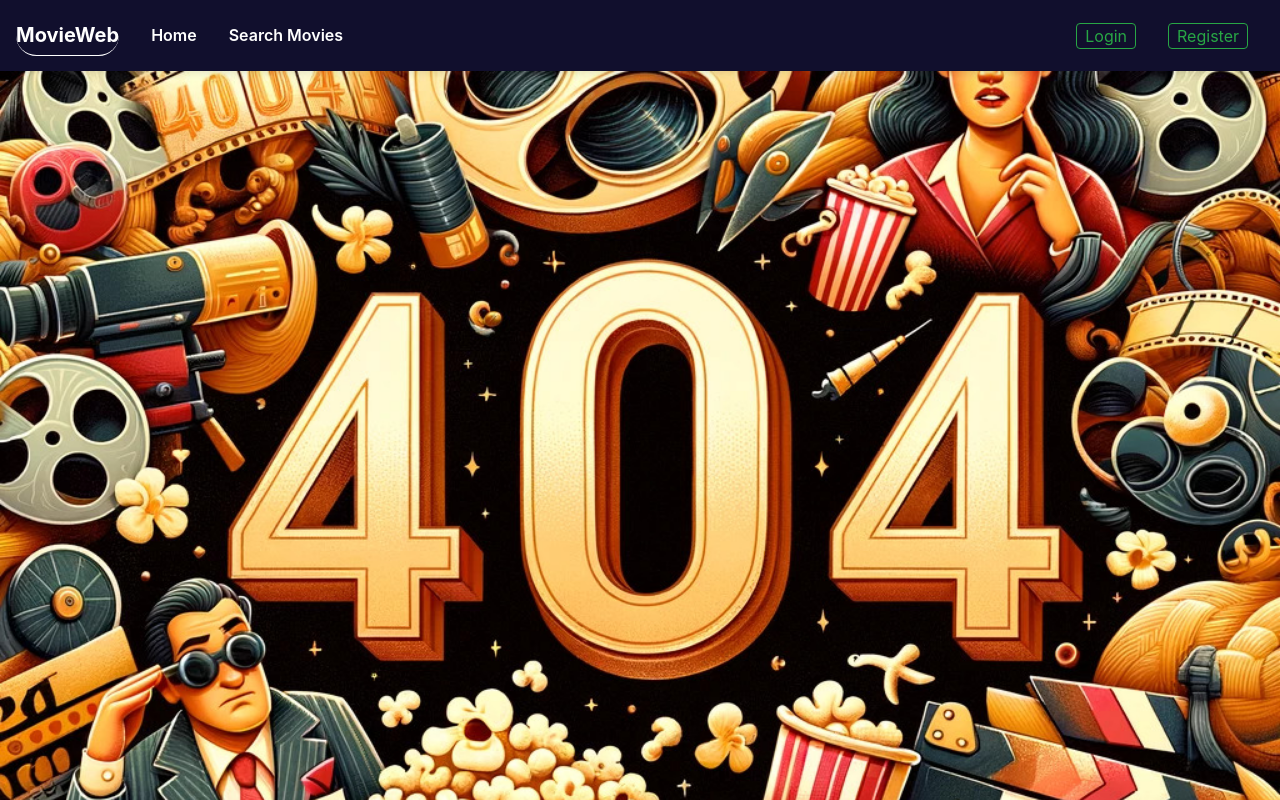
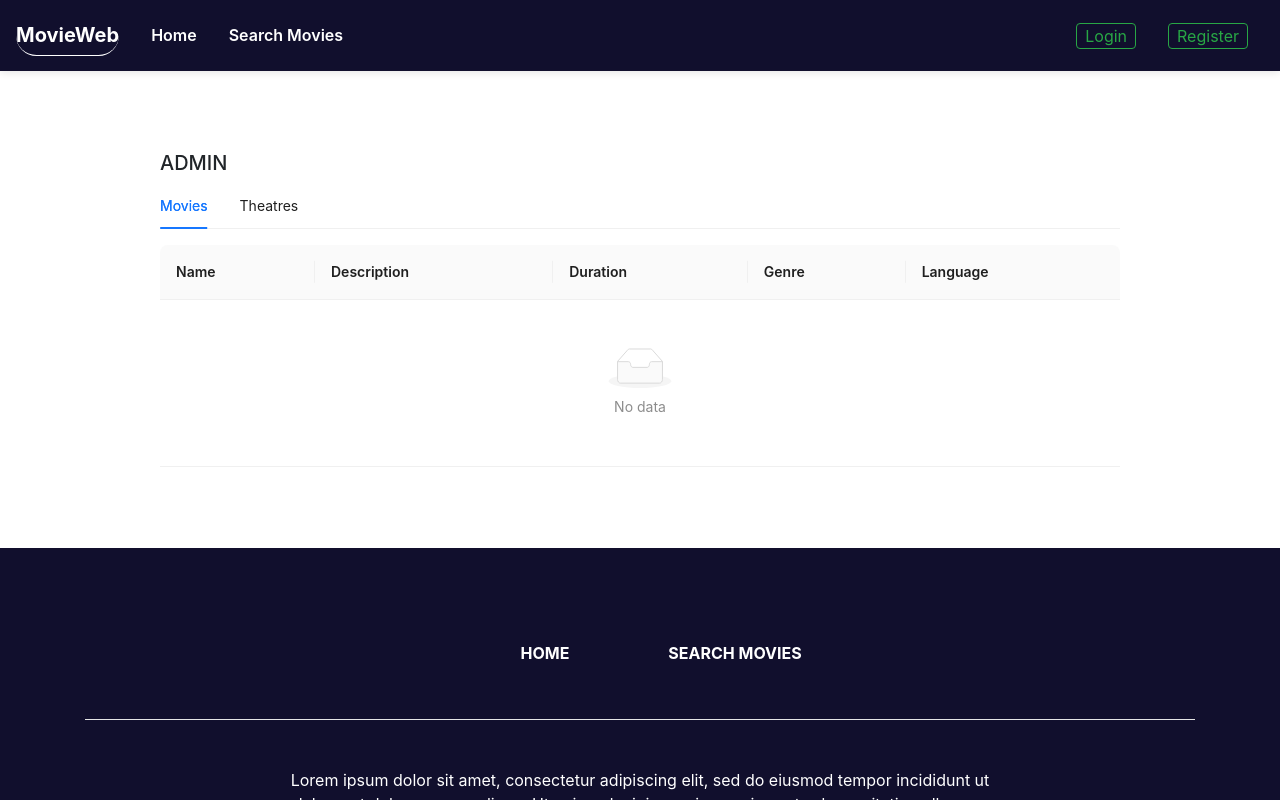
Before and after one commit to tayadeabhilash/CineMagic, a React (Create React App) app in the folder frontend/: page /admin in a window 1280 px wide. Shown: the top 800 px of the page. Built offline with nearby package versions, Linux system fonts and the light colour scheme.

Commit message:
added admin page

```diff
--- a/frontend/package.json
+++ b/frontend/package.json
@@ -6,6 +6,7 @@
     "@testing-library/jest-dom": "^5.17.0",
     "@testing-library/react": "^13.4.0",
     "@testing-library/user-event": "^13.5.0",
+    "antd": "^5.11.1",
     "axios": "^1.6.1",
     "react": "^18.2.0",
     "react-bootstrap": "^2.9.1",
--- a/frontend/src/App.css
+++ b/frontend/src/App.css
@@ -61,13 +61,12 @@
   }
 }
 
-.container-admin{
+.container-admin {
   display: flex;
   margin-top: 10px;
 }
 
-
-.link{
+.link {
   text-decoration: none;
   color: inherit;
 }
--- a/frontend/src/App.js
+++ b/frontend/src/App.js
@@ -7,6 +7,7 @@ import Footer from "./components/Footer";
 import Register from "./pages/Register";
 import Home from "./pages/Home";
 import Sorry from "./pages/Sorry";
+import Admin from "./pages/Admin-Home";
 
 const App = () => {
   const Menu = () => {
@@ -16,6 +17,7 @@ const App = () => {
         <Route path="register" element={<Register />} />
         <Route path="*" element={<Sorry />} />
         <Route path="/" element={<Home />} />
+        <Route path="/admin" element={<Admin />} />
       </Routes>
     );
   };
--- /dev/null
+++ b/frontend/src/components/Button/button.css
@@ -0,0 +1,16 @@
+.button {
+  padding: 10px;
+  color: #fff;
+}
+.bg-primary {
+  background-color: #002e2a;
+}
+.w-full {
+  width: 100%;
+}
+.button-outlined {
+  border-width: 1px;
+  border-color: #002e2a;
+  color: #002e2a;
+  background-color: #fff;
+}
--- /dev/null
+++ b/frontend/src/components/Button/index.js
@@ -0,0 +1,27 @@
+import React from "react";
+import "./button.css";
+
+function Button({ title, onClick, variant, disabled, fullWidth, type }) {
+  let className = "bg-primary button";
+
+  if (fullWidth) {
+    className += "w-full";
+  }
+
+  if (variant === "outlined") {
+    className = className.replace("bg-primary", "button-outlined");
+  }
+
+  return (
+    <button
+      className={className}
+      type={type}
+      onClick={onClick}
+      disabled={disabled}
+    >
+      {title}
+    </button>
+  );
+}
+
+export default Button;
--- /dev/null
+++ b/frontend/src/pages/Admin-Home/admin.css
@@ -0,0 +1,27 @@
+.admin-container {
+  display: flex;
+  justify-content: center;
+  align-items: center;
+}
+
+.admin-home {
+  width: 75%;
+  margin: 5rem 0;
+}
+
+.admin-home h1 {
+  font-size: 20px;
+  text-transform: uppercase;
+}
+
+.admin-movies-list {
+  display: flex;
+  justify-content: end;
+  margin-bottom: 10px;
+}
+
+.admin-movie-form {
+  display: flex;
+  justify-content: end;
+  gap: 10px;
+}
--- /dev/null
+++ b/frontend/src/pages/Admin-Home/index.js
@@ -0,0 +1,26 @@
+import React from "react";
+import "./admin.css";
+import { Tabs } from "antd";
+import MoviesList from "./movies-list";
+import TheatresList from "./theatres-list";
+
+function Admin() {
+  return (
+    <div className="admin-container">
+      <div className="admin-home">
+        <h1>Admin</h1>
+
+        <Tabs defaultActiveKey="1">
+          <Tabs.TabPane tab="Movies" key="1">
+            <MoviesList />
+          </Tabs.TabPane>
+          <Tabs.TabPane tab="Theatres" key="2">
+            <TheatresList />
+          </Tabs.TabPane>
+        </Tabs>
+      </div>
+    </div>
+  );
+}
+
+export default Admin;
--- /dev/null
+++ b/frontend/src/pages/Admin-Home/movies-list.js
@@ -0,0 +1,38 @@
+import React from "react";
+import { Table } from "antd";
+import "./admin.css";
+
+function MoviesList() {
+  const [movies, setMovies] = React.useState([]);
+
+  const columns = [
+    {
+      title: "Name",
+      dataIndex: "title",
+    },
+    {
+      title: "Description",
+      dataIndex: "description",
+    },
+    {
+      title: "Duration",
+      dataIndex: "duration",
+    },
+    {
+      title: "Genre",
+      dataIndex: "genre",
+    },
+    {
+      title: "Language",
+      dataIndex: "language",
+    },
+  ];
+
+  return (
+    <div>
+      <Table columns={columns} dataSource={movies} />
+    </div>
+  );
+}
+
+export default MoviesList;
--- /dev/null
+++ b/frontend/src/pages/Admin-Home/theatre-form.js
@@ -0,0 +1,73 @@
+import { Form, Modal } from "antd";
+import React from "react";
+import Button from "../../components/Button";
+
+function TheatreForm({
+  showTheatreFormModal,
+  setShowTheatreFormModal,
+  formType,
+  selectedTheatre,
+  setSelectedTheatre,
+}) {
+  return (
+    <Modal
+      title={formType === "add" ? "Add Theatre" : "Edit Theatre"}
+      open={showTheatreFormModal}
+      onCancel={() => {
+        setShowTheatreFormModal(false);
+        setSelectedTheatre(null);
+      }}
+      footer={null}
+    >
+      <Form layout="vertical" initialValues={selectedTheatre}>
+        <Form.Item
+          label="Name"
+          name="name"
+          rules={[{ required: true, message: "Please input your username!" }]}
+        >
+          <input type="text" />
+        </Form.Item>
+
+        <Form.Item
+          label="Address"
+          name="address"
+          rules={[{ required: true, message: "Please input theatre address!" }]}
+        >
+          <textarea type="text" />
+        </Form.Item>
+
+        <Form.Item
+          label="Phone Number"
+          name="phone"
+          rules={[
+            { required: true, message: "Please input theatre phone number!" },
+          ]}
+        >
+          <input type="text" />
+        </Form.Item>
+
+        <Form.Item
+          label="Email"
+          name="email"
+          rules={[{ required: true, message: "Please input theatre email!" }]}
+        >
+          <input type="text" />
+        </Form.Item>
+        <div className="flex justify-end gap-1">
+          <Button
+            title="Cancel"
+            variant="outlined"
+            type="button"
+            onClick={() => {
+              setShowTheatreFormModal(false);
+              setSelectedTheatre(null);
+            }}
+          />
+          <Button title="Save" type="submit" />
+        </div>
+      </Form>
+    </Modal>
+  );
+}
+
+export default TheatreForm;
--- /dev/null
+++ b/frontend/src/pages/Admin-Home/theatres-list.js
@@ -0,0 +1,60 @@
+import React, { useState } from "react";
+import { Table } from "antd";
+import "./admin.css";
+import Button from "../../components/Button";
+import TheatreForm from "./theatre-form";
+
+function TheatresList() {
+  const [showTheatreFormModal, setShowTheatreFormModal] = useState(false);
+  const [selectedTheatre, setSelectedTheatre] = useState(null);
+  const [formType = "add", setFormType] = useState("add");
+  const [theatres = [], setTheatres] = useState([]);
+
+  const columns = [
+    {
+      title: "Name",
+      dataIndex: "name",
+    },
+    {
+      title: "Address",
+      dataIndex: "address",
+    },
+    {
+      title: "Phone",
+      dataIndex: "phone",
+    },
+    {
+      title: "Email",
+      dataIndex: "email",
+    },
+  ];
+
+  return (
+    <div>
+      <div className="admin-movies-list">
+        <Button
+          title="Add Theatre"
+          variant="outlined"
+          onClick={() => {
+            setFormType("add");
+            setShowTheatreFormModal(true);
+          }}
+        />
+      </div>
+
+      <Table columns={columns} dataSource={theatres} />
+
+      {showTheatreFormModal && (
+        <TheatreForm
+          showTheatreFormModal={showTheatreFormModal}
+          setShowTheatreFormModal={setShowTheatreFormModal}
+          formType={formType}
+          selectedTheatre={selectedTheatre}
+          setSelectedTheatre={setSelectedTheatre}
+        />
+      )}
+    </div>
+  );
+}
+
+export default TheatresList;
```
Also changed, not shown: frontend/public/index.html (line endings or trailing spaces), 1 other file (tests, documents, lock files or other folders).
